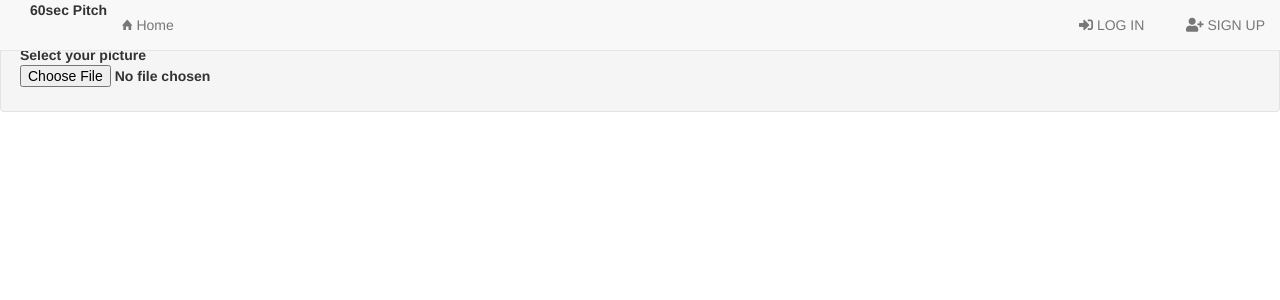
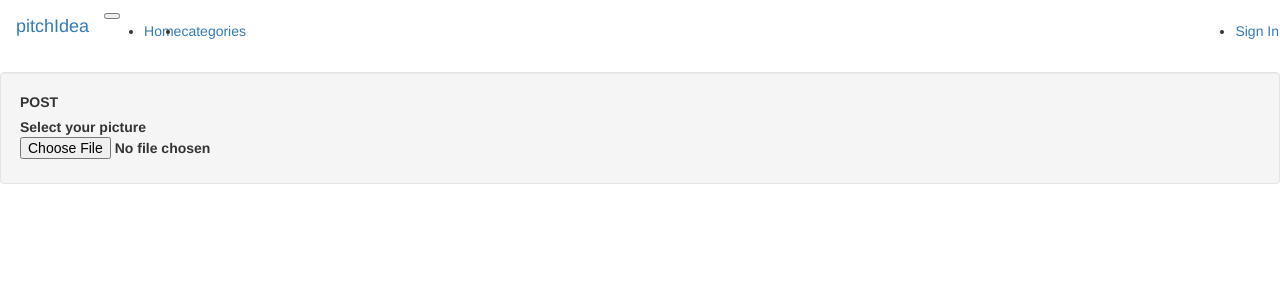
Before and after one commit to RichieOrito/pitchIdea, a Python web app: template app/templates/post.html in a window 1280 px wide. Shown: the top 300 px of the page. Run offline with Jinja, Linux system fonts and the light colour scheme; the template is opened without the code that fills it, so the values that code supplies are empty; some libraries are stand-ins or nearby versions.

Commit message:
This commit creates the navba

```diff
--- a/app/templates/navbar.html
+++ b/app/templates/navbar.html
@@ -1,79 +1,39 @@
-{% block styles %}
-
-  <link href="https://cdnjs.cloudflare.com/ajax/libs/twitter-bootstrap/3.3.7/css/bootstrap.min.css" rel="stylesheet">
-  <link href="http://code.ionicframework.com/ionicons/2.0.1/css/ionicons.min.css" rel="stylesheet">
-  <link href="https://use.fontawesome.com/releases/v5.0.10/css/all.css" rel="stylesheet" crossorigin="anonymous">
-  <link href="{{url_for('static',filename='css/main.css')}}" rel="stylesheet">
-  <link href="{{url_for('static',filename='css/util.css')}}" rel="stylesheet">
-
-{% endblock %}
-
-
-<div class="navbar navbar-default navbar-fixed-top" role="navigation">
-  <div class="container-fluid">
-    <div class="navbar-header">
-      <button type="button" class="navbar-toggle" data-toggle="collapse" data-target=".navbar-collapse">
-        <span class="sr-only">Toggle navigation</span>
-        <span class="icon-bar"></span>
-        <span class="icon-bar"></span>
-        <span class="icon-bar"></span>
+{%import 'macros.html' as macro%}
+<nav class="navbar navbar-expand-lg navbar-light bg-light">
+    <a class="navbar-brand" href="/">pitchIdea</a>
+    <button class="navbar-toggler" type="button" data-toggle="collapse" data-target="#navbarNavDropdown" aria-controls="navbarNavDropdown"
+        aria-expanded="false" aria-label="Toggle navigation">
+        <span class="navbar-toggler-icon"></span>
     </button>
-      <a class="navbar-brand" href="/">
-
+    <div class="collapse navbar-collapse" id="navbarNavDropdown">
+        <ul class="navbar-nav mr-auto">
+            <li class="nav-item active">
+                <a class="nav-link" href="/">Home
+                    <span class="sr-only">(current)</span>
                 </a>
-      <label class="logo fs-25 p-t-10">60sec Pitch</label>
+            </li>
+            <li class="nav-item dropdown">
+              <a class="nav-link dropdown-toggle" href="#" id="navbarDropdownMenuLink" data-toggle="dropdown" aria-haspopup="true" aria-expanded="false">
+                  categories
+              </a>
+              <div class="dropdown-menu" aria-labelledby="navbarDropdownMenuLink">
+                  {{macro.displayCategory(categories)}}
               </div>
-    <div class="navbar-collapse collapse">
-      <ul class="nav navbar-nav navbar-left">
-        <li>
-          <a href='/'>
-            <i class='ion-home'></i>
-            Home</a>
           </li>
       </ul>
-      <ul class="nav navbar-nav navbar-right">
+      <ul class="navbar-nav navbar-right">
           {% if current_user.is_authenticated %}
-
-          {% if current_user.has_roles('Admin') %}
-            <li>
-              <a href="{{url_for('admin.profile',uname=current_user.username)}}">
-                <i class='ion-android-person'></i>
-                PROFILE
-              </a>
+          <li class="nav-item">
+              <a class="nav-link" href="/">{{current_user.username.capitalize()}}</a>
           </li>
-            <li>
-              <a href="{{url_for('admin.post')}}">
-                <i class="fas fa-plus"></i>
-                ADD POST
-              </a>
+          <li class="nav-item">
+              <a class="nav-link" href="{{url_for('auth.logout')}}">Sign Out</a>
           </li>
-          {% endif %}
-
-          {% if current_user.has_roles('User') %}
-            <li>
-              <a href='/logout'>
-                <i class="fas fa-sign-out-alt"></i>
-                LOGOUT</a>
+          {%else%}
+          <li class="nav-item">
+              <a class="nav-link" href="{{url_for('auth.login')}}">Sign In</a>
           </li>
-          {% endif %}
-
-        {% else %}
-          <li>
-            <a href='/login'>
-              <i class="fas fa-sign-in-alt"></i>
-              LOG IN</a>
-          </li>
-
-          <li>&nbsp;&nbsp;&nbsp;</li>
-
-          <li>
-            <a href='/signup'>
-              <i class="fas fa-user-plus"></i>
-              SIGN UP</a>
-          </li>
-        {% endif %}
-
+          {%endif%}
       </ul>
   </div>
-  </div>
-</div>
+</nav>
```
Lines whose indentation alone changed are shown as unchanged.
